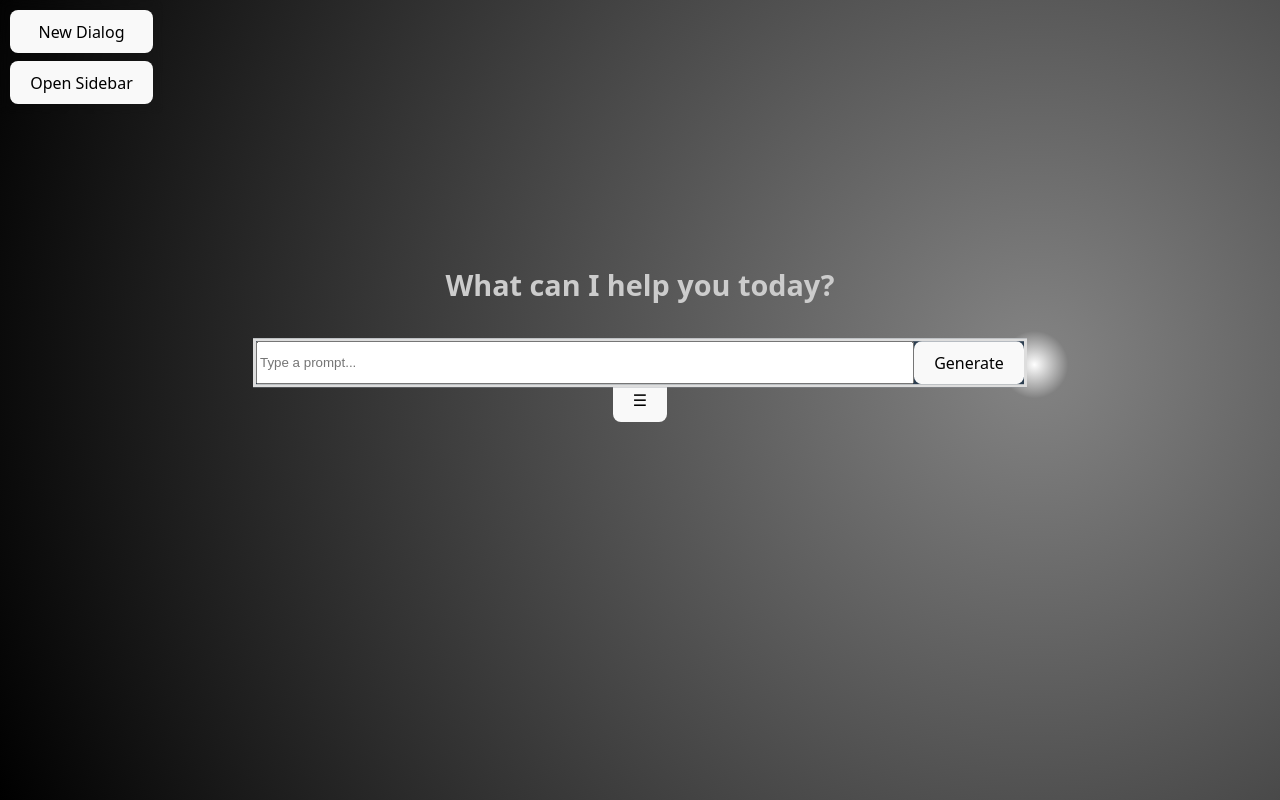
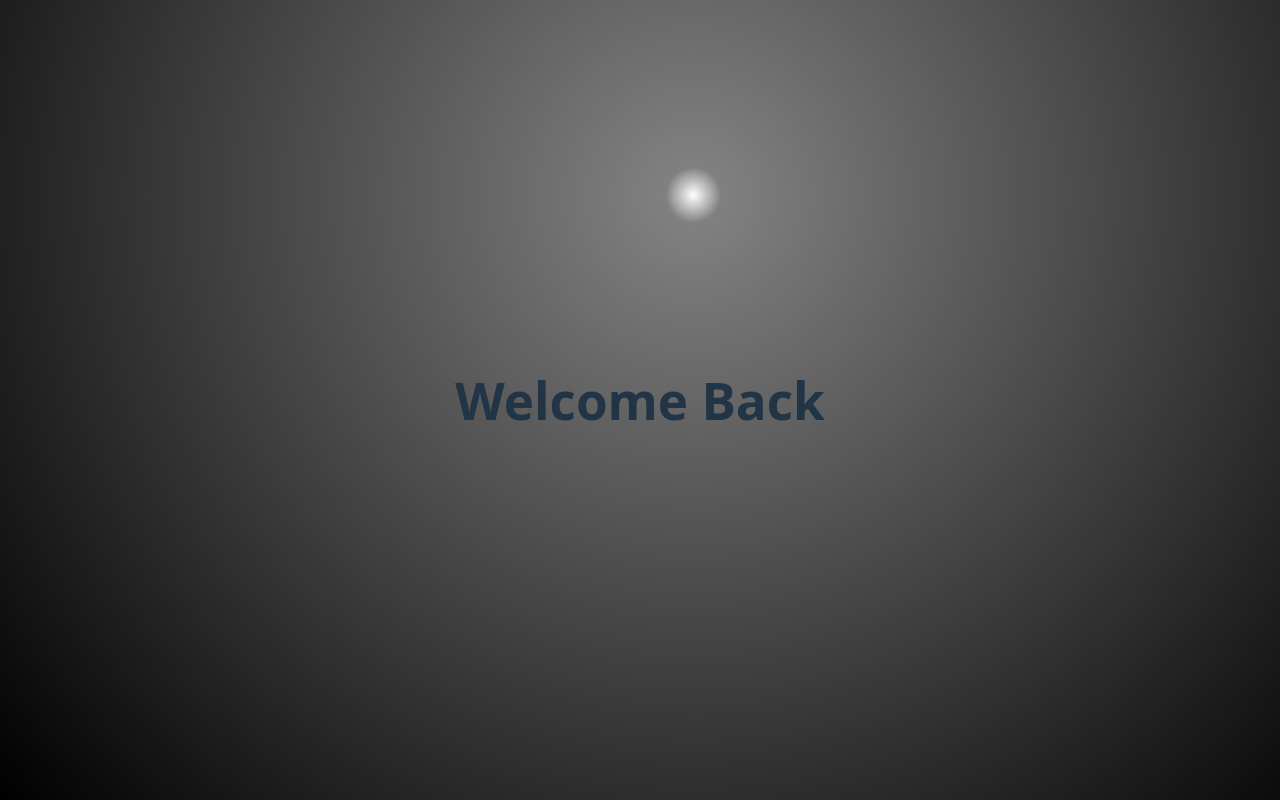
Before and after one commit to ZhexuanWang/PersonalProject, a React (Vite) app in the folder Frontend/PixelArtFrontend/: page /auth in a window 1280 px wide. Built offline with nearby package versions, Linux system fonts and the light colour scheme.

Commit message:
A few details for frontend optimization

```diff
--- a/Frontend/PixelArtFrontend/src/App.tsx
+++ b/Frontend/PixelArtFrontend/src/App.tsx
@@ -1,23 +1,20 @@
 import React from 'react'
 import './App.css'
-import InputArea from "./components/InputArea/InputArea.tsx";
-import Ribbon from "./components/Ribbon/Ribbon.tsx";
-import AuthArea from "./components/AuthArea/AuthArea.tsx";
 import {Route, Routes} from "react-router-dom";
-import Profile from "./components/Profile/Profile.tsx";
 import {useUIContext} from "./contexts/UIContext/UIContext.tsx";
+import ProfilePage from "./pages/ProfilePage/ProfilePage.tsx";
+import ChatPage from "./pages/ChatPage/ChatPage.tsx";
+import AuthPage from "./pages/AuthPage/AuthPage.tsx";
 
 function App() {
     const {isLoggedIn} = useUIContext();
     return (
         <>
             <Routes>
-                <Route path="/" element={<></>} />
-                <Route path="/profile" element={<Profile />} />
+                <Route path="/" element={<ChatPage />} />
+                <Route path="/profile" element={<ProfilePage />} />
+                <Route path="/auth" element={<AuthPage />}></Route>
             </Routes>
-            <Ribbon/>
-            <AuthArea/>
-            <InputArea/>
         </>
     )
 }
--- a/Frontend/PixelArtFrontend/src/components/AuthArea/AuthArea.tsx
+++ b/Frontend/PixelArtFrontend/src/components/AuthArea/AuthArea.tsx
@@ -36,16 +36,6 @@ export default function AuthArea() {
 
     return (
         <>
-            {/* Top-left icon button */}
-            <button
-                className="open-panel-btn"
-                onClick={() => {
-                    setMode("register"); // default to register
-                }}
-            >
-                ☰ {/* replace with an icon */}
-            </button>
-
             <div>
 
 
--- a/Frontend/PixelArtFrontend/src/components/AuthButton/AuthButton.tsx
+++ b/Frontend/PixelArtFrontend/src/components/AuthButton/AuthButton.tsx
@@ -2,18 +2,22 @@ import React from "react";
 import "./AuthButton.css"
 import {useUIContext} from "../../contexts/UIContext/UIContext"
 import LogoutButton from "../LogoutButton/LogoutButton.tsx";
+import {useNavigate} from "react-router-dom";
 
 const AuthButton: React.FC = () => {
     const {isLoggedIn, setMode} = useUIContext();
+    const navigate = useNavigate();
 
     async function showPanelLogin() {
         alert("Show login panel!");
         setMode("login");
+        navigate("/auth");
     }
 
     async function showPanelRegister() {
         alert(`Show registration panel!`);
         setMode("register");
+        navigate("/auth");
     }
 
     return (
--- a/Frontend/PixelArtFrontend/src/components/NewDialogButton/NewDialogButton.tsx
+++ b/Frontend/PixelArtFrontend/src/components/NewDialogButton/NewDialogButton.tsx
@@ -25,7 +25,7 @@ const NewDialogButton: React.FC = () => {
 
     return (
         <Button variant="outline-primary" onClick={handleNewDialog}>
-            New Dialog
+            +
         </Button>
     );
 };
--- a/Frontend/PixelArtFrontend/src/components/Sidebar/Sidebar.tsx
+++ b/Frontend/PixelArtFrontend/src/components/Sidebar/Sidebar.tsx
@@ -9,7 +9,7 @@ export const SidebarButton: React.FC = () => {
     return (
         <>
             <button className="" onClick={() => setShowSidebar(true)}>
-                Open Sidebar
+                ⚙
             </button>
         </>
     );
@@ -30,11 +30,23 @@ const Sidebar: React.FC = () => {
             <div className={`sidebar ${showSidebar ? "open" : ""}`}>
                 <div className="sidebar-header">
                     <h2>Copilot‑Style Sidebar</h2>
-                    <button className="close-btn" onClick={() => setShowSidebar(false)}>
-                        ×
-                    </button>
                 </div>
                 <div className="sidebar-body">
+                    <button className="sidebar-arrow" onClick={() => setShowSidebar(false)}
+                            style={{
+                                position: "absolute",
+                                top: "50%",
+                                right: "-20px", // makes it exceed the sidebar edge
+                                transform: "translateY(-50%)",
+                                background: "transparent", // no circle background
+                                border: "none",
+                                fontSize: "20px",
+                                cursor: "pointer",
+                                outline: "none",
+                                boxShadow: "none",
+                            }}>
+                        ◀
+                    </button>
                     {!isLoggedIn ? (
                         <>
                             <div>Login to save your dialogs.</div>
@@ -60,7 +72,7 @@ const Sidebar: React.FC = () => {
                 <AuthButton/>
             </div>
 
-            {showSidebar && <div className="overlay" onClick={() => setShowSidebar(false)}/>}
+            {showSidebar && <div className="" onClick={() => setShowSidebar(false)}/>}
         </>
     );
 };
--- /dev/null
+++ b/Frontend/PixelArtFrontend/src/pages/AuthPage/AuthPage.tsx
@@ -0,0 +1,14 @@
+import React from "react";
+import AuthArea from "../../components/AuthArea/AuthArea";
+//import "./AuthPage.css";
+
+export default function AuthPage() {
+    return (
+        <div className="auth-page">
+            <h1 className="auth-title">Welcome Back</h1>
+            <div className="auth-container">
+                <AuthArea />
+            </div>
+        </div>
+    );
+}
--- /dev/null
+++ b/Frontend/PixelArtFrontend/src/pages/ChatPage/ChatPage.tsx
@@ -0,0 +1,15 @@
+import React from "react";
+import InputArea from "../../components/InputArea/InputArea";
+import Ribbon from "../../components/Ribbon/Ribbon.tsx";
+import AuthArea from "../../components/AuthArea/AuthArea.tsx";
+
+function ChatPage() {
+    return (
+        <>
+            <Ribbon/>
+            <InputArea/>
+        </>
+    );
+}
+
+export default ChatPage;
--- /dev/null
+++ b/Frontend/PixelArtFrontend/src/pages/ProfilePage/ProfilePage.tsx
@@ -0,0 +1,14 @@
+import React from "react";
+import Profile from "../../components/Profile/Profile";
+import "./ProfilePage.css"; // optional CSS module or stylesheet
+
+export default function ProfilePage() {
+    return (
+        <div className="profile-page">
+            <h1 className="profile-title">My Profile</h1>
+            <div className="profile-container">
+                <Profile />
+            </div>
+        </div>
+    );
+}
```
Also changed, not shown: Frontend/PixelArtFrontend/src/pages/ProfilePage/ProfilePage.css (added).
